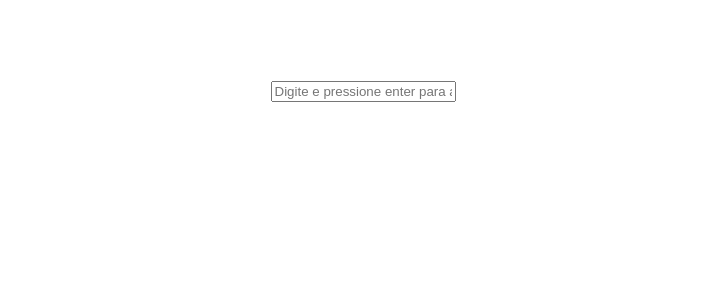
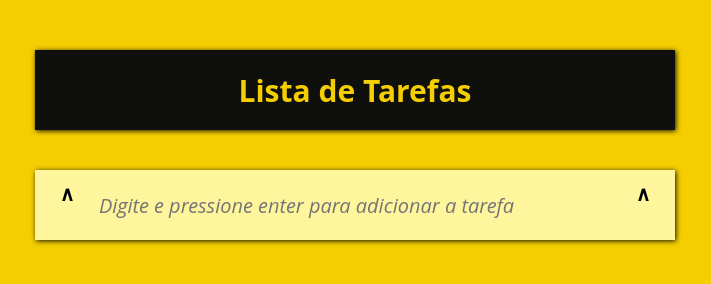
Before and after one commit to Bielxs633/Lista-de-Tarefas, a plain HTML site: page index.html in a window 1280 px wide. Shown: the whole page, without its empty margins (285-996 px from the left). Drawn offline with Linux system fonts and the light colour scheme.

Commit message:
Update style.css

```diff
--- a/style.css
+++ b/style.css
@@ -1,55 +1,110 @@
-body{
-    width: 100%;
-    text-align: center;
-    font-family: monospace;
-    margin-top: 50px;
-    color: white;
-    user-select: none;
+:root {
+    --primary-color: #F4CE01;
+    --secondary-color: #0F0F0B;
 }
 
-#geral{
-    width: 500px;
-    background-color: blue;
-    padding: 20px;
-    margin: auto;
-    text-align: center;
-    border-radius: 30px;
-    min-height: 200px;
+* {
+    margin: 0;
+    padding: 0;
+    box-sizing: border-box;
+}
+html {
+    font-size: 62.5%;
 }
 
-#input-tarefa{
-    width: 65%;
-    height: 30px;
-    font-family: monospace;
-    border: none;
-    border-radius: 8px;
-    padding-left: 10px;
-    font-size: 16px;
+body {
+    background-color: var(--primary-color);
+    font: bold 2rem 'Open Sans', sans-serif;
 }
 
-#botao{
-    font-size: 16px;
-    font-family: monospace;
-    width: 25%;
-    height: 28px;
-    border-radius: 10px;
-    color: white;
-    background-color: coral;
-    border: none;
+.todo {
+    display: flex;
+    width: 50vw;
+    flex-direction: column;
+    align-items: center;
+    margin: 0 auto;
+    gap: 15px;
 }
 
-#botao:hover{
-    background-color:coral;
+.todo__title {
+    display: flex;
+    background-color: var(--secondary-color);
+    width: 100%;
+    height: 80px;
+    justify-content: center;
+    align-items: center;
+    margin-top: 50px;
+    box-shadow: 1px 1px 5px var(--secondary-color);
+    font-size: 3rem;
+    color: var(--primary-color);
 }
 
-#botao:active{
-    background-color: coral;
+.todo__list {
+    display: flex;
+    width: 100%;
+    flex-direction: column;
+    gap: 10px;
 }
 
-#tarefas{
-    width: 90%;
-    margin: auto;
-    font-size: 16px;
-    text-align: left;
+.todo__item{
+    display: flex;
+    width: 100%;
+    height: 60px;
+    justify-content: space-between;
+    align-items: center;
+    padding: 5px;
+    box-shadow: 1px 1px 5px var(--secondary-color);
+}
+.todo__item > div {
+    width: 80%;
+}
+.todo__item:hover {
     cursor: pointer;
+    transition: all .5s ease;
+    background-color: var(--secondary-color);
+    color: var(--primary-color);
 }
+
+
+.todo__item > input[type='text'] {
+    border: none;
+    width: 80%;
+    font: inherit;
+}
+
+.todo__item > input[type='button'],
+.todo__item > input[type='checkbox'] {
+    width: 30px;
+    height: 30px;
+    font: inherit;
+}
+
+
+.todo__item > input[type='checkbox']:checked  + div {
+    text-decoration:line-through;
+}
+
+.todo__new-item{
+    display: flex;
+    background-color: #fff59d;
+    width: 100%;
+    height: 70px;
+    justify-content: space-evenly;
+    padding: 10px 0;
+    box-shadow: 1px 1px 5px var(--secondary-color);
+    margin: 10px;
+    font: inherit;
+}
+
+.todo__new-item > input{
+    background-color: #fff59d;
+    border: none;
+    width: 80%;
+    outline: none;
+    font: inherit;
+}
+
+.todo__new-item > input::placeholder {
+    font-style: italic;
+    font-weight: normal;
+}
```
